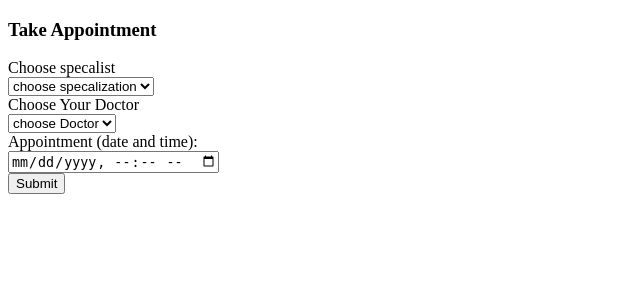
After one commit to souvik1000/Docsy_Hackfest, a Django app: page /patient/patientAppointment/ in a window 1280 px wide. The commit adds this page. Shown: the top 300 px of the page, without its empty margins (0-640 px from the left). Run offline with Django 3.2, Linux system fonts and the light colour scheme; data comes from the database, SQL or seed files in the repository; both versions use the stored data as it was after the commit; some libraries are stand-ins or nearby versions.

Commit message:
Patient appoint backend done!

```diff
--- /dev/null
+++ b/docsy/patient/templates/patientAppointment.html
@@ -0,0 +1,85 @@
+<!DOCTYPE html>
+<html lang="en">
+
+<head>
+    <meta charset="utf-8">
+    <title>Doctors Login</title>
+    <meta content="width=device-width, initial-scale=1.0" name="viewport">
+    <meta content="Bootstrap Ecommerce Template" name="keywords">
+    <script src="https://ajax.googleapis.com/ajax/libs/jquery/3.5.1/jquery.min.js"></script>
+    <meta content="Bootstrap Ecommerce Template Free Download" name="description">
+    <!--  <link rel="stylesheet" href="./style.css">-->
+
+</head>
+
+<body>
+    <!-- partial:index.partial.html -->
+    <link rel="stylesheet" href="https://use.fontawesome.com/releases/v5.8.1/css/all.css" integrity="sha384-50oBUHEmvpQ+1lW4y57PTFmhCaXp0ML5d60M1M7uH2+nqUivzIebhndOJK28anvf" crossorigin="anonymous">
+
+<script>
+    function getSpecs(form1) {
+        var specalization = document.getElementById('specalization').value;
+        // alert(specalization);
+        var el = document.getElementsByName("csrfmiddlewaretoken");
+        csrf_value = el[0].getAttribute("value");
+
+        $.ajax({
+                type: 'post',
+                url: "{% url 'getspecialiseddoctor' %}",
+                data: {
+                    spec:specalization,
+                    csrfmiddlewaretoken: csrf_value
+                },
+                success: function(response) {
+                    // alert(response)
+                    document.getElementById('Doctor').innerHTML=response;
+                 }
+            });
+    }
+</script>
+<h3>Take Appointment </h3>
+
+<form action="{% url 'patientAppointmentBackend' %}" method="POST"><input type="hidden" name="form1" value="">
+{% csrf_token %}
+<div class="form-group">
+    <label class="control-label  " for="id_appointment">Choose specalist</label>
+    <div class=" ">
+        <select name="specalization" placeholder="Choose specalization" class=" form-control" required="" id="specalization" onchange="getSpecs()">
+            <option value="">choose specalization</option>
+            {% for i in all_specialization %}
+            <option value="{{i.specalist}}">{{i.specalist}}</option>
+            {% endfor %}
+        </select>
+    </div>
+
+    <label class="control-label  " for="id_appointment">Choose Your Doctor</label>
+    <div>
+        <select name="Doctor" placeholder="Choose Your Doctor" class=" form-control" required="" id="Doctor">
+            <option value="">choose Doctor</option>
+        </select>
+    </div>
+</div>
+
+<div class="form-group">
+    <label for="appointmentTime">Appointment (date and time):</label><br>
+    <input type="datetime-local" id="appointmentTime" name="appointmentTime">
+</div>
+
+</div>
+
+
+<div class="row form-group">
+    <div class="col-md-12">
+        <input onclick="myFunction()" type="submit" value="Submit">
+    </div>
+</div>
+</form>
+
+<script>
+    function myFunction() {
+        confirm("Are you sure taking  this appointment?");
+    }
+</script>
+
+</body>
+</html>
--- a/docsy/patient/templates/patientLogin.html
+++ b/docsy/patient/templates/patientLogin.html
@@ -230,20 +230,20 @@
 <script>
     function checkmobile() {
         var phone = document.getElementById('phone').value;
+        // alert(phone)
         var el = document.getElementsByName("csrfmiddlewaretoken");
         csrf_value = el[0].getAttribute("value");
         $.ajax({
             type: 'post',
-
             url: "{% url 'mobilealreadyexists' %}",
             data: {
-                a: phone,
+                a: mobile,
                 csrfmiddlewaretoken: csrf_value
             },
             success: function(response) {
+                // alert(response)
                 if (response == 0) {
                     document.getElementById('phone_error').innerHTML = "Mobile Already Exists";
-
                 } else {
                     document.getElementById('phone_error').innerHTML = "";
 
--- a/docsy/patient/urls.py
+++ b/docsy/patient/urls.py
@@ -7,5 +7,7 @@ urlpatterns=[
     path('patientloginauth/',views.patientloginauth,name="patientloginauth"),
     path('patientDashboard/',views.patientDashboard,name="patientDashboard"),
     path("emailalreadyexists/",views.emailalreadyexists,name="emailalreadyexists"),
-    path("mobilealreadyexists/",views.mobilealreadyexists,name="mobilealreadyexists")
-]
+    path("mobilealreadyexists/",views.mobilealreadyexists,name="mobilealreadyexists"),
+    path('patientAppointment/',views.patientAppointment,name="patientAppointment"),
+    path('patientAppointmentBackend/',views.patientAppointmentBackend,name="patientAppointmentBackend"),
+    path('getspecialiseddoctor/',views.getspecialiseddoctor,name="getspecialiseddoctor")]
--- a/docsy/patient/views.py
+++ b/docsy/patient/views.py
@@ -1,6 +1,7 @@
 from django.http.response import HttpResponse
-from django.shortcuts import render
-from .models import patient
+from django.shortcuts import render,redirect
+from .models import patient,Appointment
+from receptionist.models import doctor
 
 # Create your views here.
 def patientLogin(request):
@@ -39,15 +40,44 @@ def mobilealreadyexists(request):
     mobile=request.POST['a']
     patient_table=patient.objects.all()
     for i in patient_table:
-        if(i.mobileno==mobile):
+        if(i.phoneno==mobile):
             return  HttpResponse(0)
     return HttpResponse(1)
 def patientDashboard(request):
     if 'patient_id' in request.session:
         return HttpResponse(request.session['patient_id'])
     return HttpResponse("patient dashboard")
+def patientAppointment(request):
+    all_specialization=doctor.objects.values('specalist')
+    # return HttpResponse(all_specialization)
+    return render(request,'patientAppointment.html',{'all_specialization':all_specialization})
+
+def getspecialiseddoctor(request):
+    specalization=request.POST['spec']
+    doctors_by_specalization=""
+    specialzed_doctors=doctor.objects.filter(specalist=specalization)
+    for i in specialzed_doctors:
+        doctors_by_specalization="<option value="+str(i.id)+">"+i.name+"</option>"
+    return HttpResponse(doctors_by_specalization)
+def patientAppointmentBackend(request):
+    patient_id=request.session['patient_id']
+    pid=patient.objects.get(id=patient_id)
+    specalization=request.POST['specalization']
+    Doctor=int(request.POST['Doctor'])
+    appointmentTime=request.POST['appointmentTime']
+    # return HttpResponse(patient_id)
+    submit_details=Appointment(patientId=pid,specalist=specalization,doctorId=Doctor,appointmentTime=appointmentTime)
+    submit_details.save()
+    return HttpResponse('Appointment booked at {}'.format(appointmentTime))
+
+def patientDashboard(request):
+    if 'patient_id' in request.session:
+        return HttpResponse("Patient dashboard "+str(request.session['patient_id']))
+    else:
+        return redirect(patientLogin)
+        # return HttpResponse("Please login.")
 
 def logout(request):
-    if request.session.get('doctor_id', True):
+    if request.session.get('patient_id', True):
             del request.session['doctor_id']
-            return redirect(login)
+            return redirect(patientLogin)
--- a/docsy/receptionist/views.py
+++ b/docsy/receptionist/views.py
@@ -90,7 +90,8 @@ def prescriptionBackend(request):
                 medicine_data=medicines(prescriptionId=prescriptionId,medicine_name=medicine_name,form=form,strength=strength,strength_unit=strength_unit,diluent=diluent,diluent_amount=diluent_amount,diluent_unit=diluent_unit,dosade_directions=dosade_directions,frequency=frequency,frequency_unit=frequency_unit,interval=interval,interval_unit=interval_unit,named_time_event=named_time_event,exact_timing_critical=exact_timing_critical)
                 medicine_data.save()
                 l1.append([medicine_name,form,strength,strength_unit,diluent,diluent_amount,diluent_unit,dosade_directions,frequency,frequency_unit,interval,interval_unit,named_time_event,exact_timing_critical])
-            return HttpResponse("Prescription added")
+            return redirect(doctorsDashboard)
+            # return HttpResponse("Prescription added")
     else:
         return redirect(login)
 
```
Also changed, not shown: docsy/db.sqlite3.
